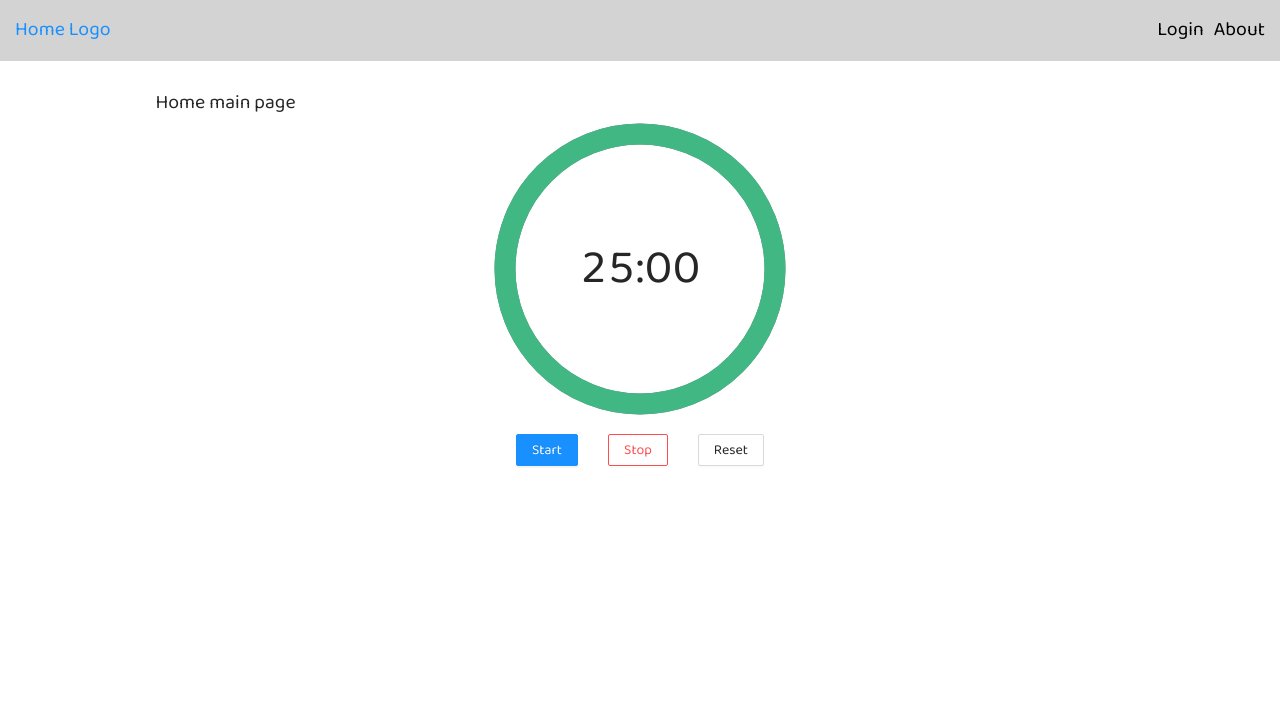
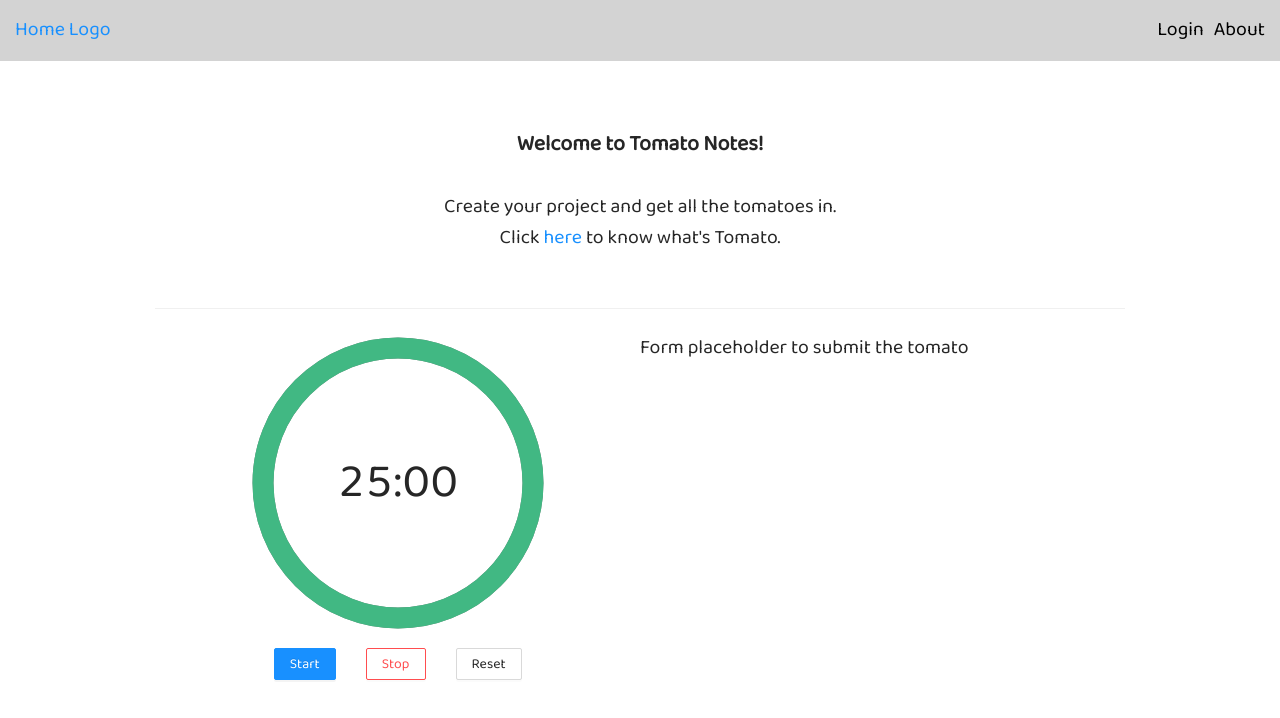
Before and after one commit to StevenZiu/tomato-notes-client, a React (Create React App) app: page / in a window 1280 px wide. Shown: the top 718 px of the page. Built offline with nearby package versions, Linux system fonts and the light colour scheme.

Commit message:
add a basic landing page layout

```diff
--- a/src/container/Home/index.js
+++ b/src/container/Home/index.js
@@ -1,11 +1,36 @@
 import React from "react"
 import Timer from "../../components/Timer"
+import { Col, Row, Divider } from "antd"
+import "./style.scss"
 class Home extends React.Component {
   render() {
     return (
-      <div>
-        Home main page
-        <Timer></Timer>
+      <div className="home-container">
+        <Row type="flex" className="title" justify="center" align="middle">
+          <Col className="title" col={24}>
+            <span className="main-title">Welcome to Tomato Notes!</span> <br />
+            <span className="sub-title">
+              Create your project and get all the tomatoes in. <br />
+              Click{" "}
+              <a
+                href="https://en.wikipedia.org/wiki/Pomodoro_Technique"
+                target="_blank"
+              >
+                here
+              </a>{" "}
+              to know what's Tomato.
+            </span>
+          </Col>
+        </Row>
+        <Divider />
+        <Row type="flex">
+          <Col sm={12} col={24}>
+            <Timer></Timer>
+          </Col>
+          <Col sm={12} col={24}>
+            Form placeholder to submit the tomato
+          </Col>
+        </Row>
       </div>
     )
   }
--- a/src/container/Home/style.scss
+++ b/src/container/Home/style.scss
@@ -0,0 +1,13 @@
+.home-container {
+  .title {
+    text-align: center;
+    margin: 10px;
+    padding: 10px;
+    .main-title {
+      font-weight: 600;
+      font-size: 1.1em;
+      margin-bottom: 1.4em;
+      display: inline-block;
+    }
+  }
+}
```
